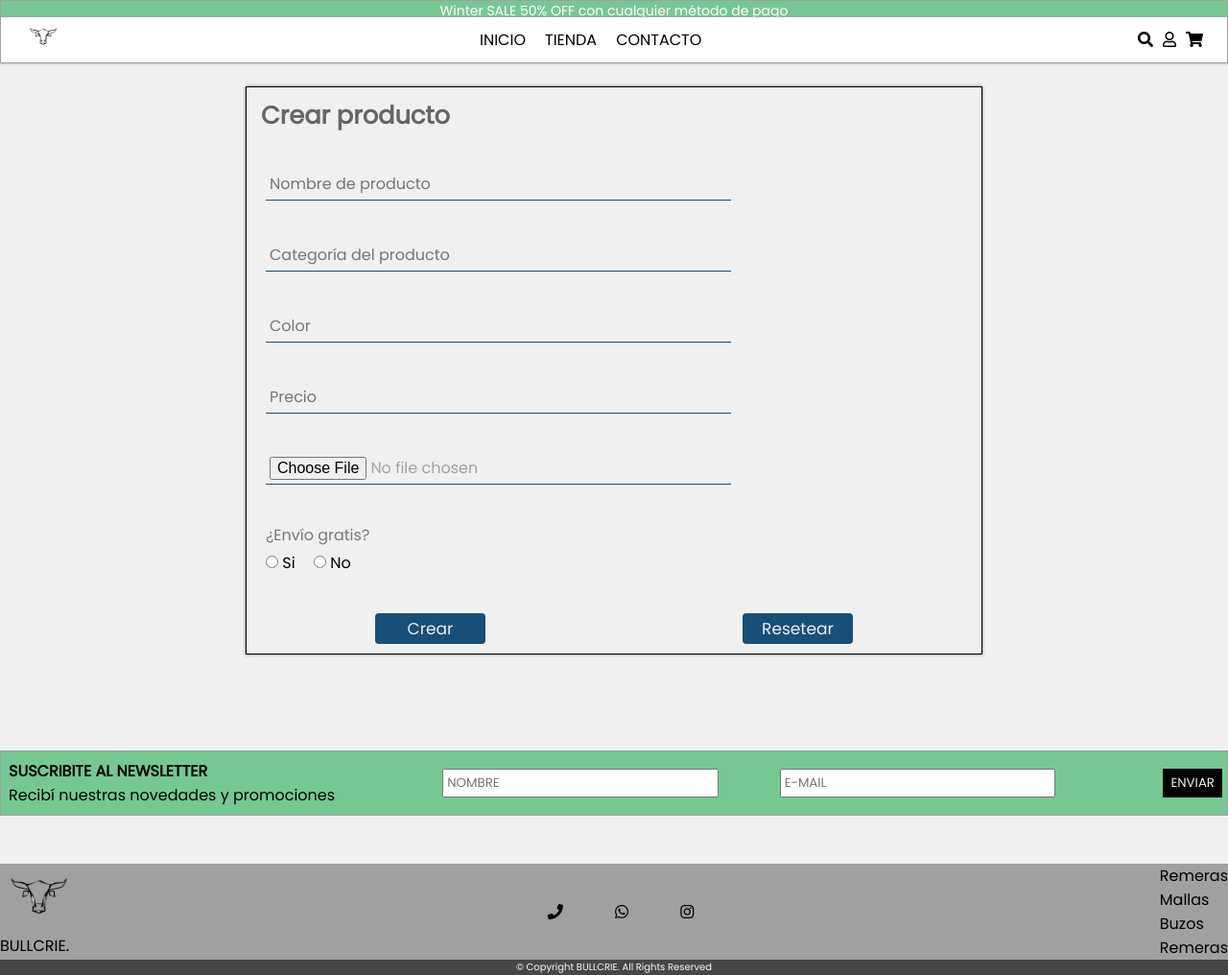
After one commit to MicaPupparo/grupo_3_Bullcrie, a Node server app: template Estructura/views/productCreate.ejs in a window 1280 px wide. The commit adds this page. Shown: the whole page at 96% size. Run offline with Node 20, Linux system fonts and the light colour scheme; the template is opened without the code that fills it, so the values that code supplies are empty.

Commit message:
cree el los archivos correspondientes para la creacion del producto

```diff
--- a/Estructura/controller/productosController.js
+++ b/Estructura/controller/productosController.js
@@ -6,7 +6,10 @@ const controller = {
   },
   productDetail: (req, res) => {
     res.render("productDetail.ejs")
+  },
+  productCreate: (req, res) => {
+    res.render("productCreate.ejs")
   }
-}
+};
 
 module.exports = controller;
--- /dev/null
+++ b/Estructura/public/css/styles-productCreate.css
@@ -0,0 +1,155 @@
+* {
+  margin: 0px;
+  padding: 0px;
+  font-family: 'Poppins';
+  box-sizing: border-box;
+}
+
+body {
+  margin-top: 90px;
+  background-color: #f0f0f0;
+}
+
+form.creacion {
+  display: block;
+  width: 60%;
+  border: solid 1px #000000;
+  margin: 50px auto;
+  box-shadow: 0px 0px 3px rgb(100, 100, 100);
+}
+
+body h3.tituloPc {
+  margin: 10px 0px 25px 15px;
+}
+
+form .casillaPc {
+  margin: 0px 0px 25px 20px;
+}
+
+.nombre-productoPc,
+.imagenPc,
+.categoria-productoPc,
+.colorPc,
+.precioPc{
+  color: #a0a0a0;
+  background-color: #f0f0f0;
+  width: 65%;
+  padding: 4px;
+  border: 0px;
+  border-bottom: 1px solid #184e77;
+  font-size: 0.7em;
+}
+
+.envioLabel{
+  display: block;
+  margin-bottom: 4px;
+  color: #797878;
+  font-size: 0.9em;
+}
+
+.opcionEnvio{
+  font-size: 0.9em;
+  margin-right: 15px;
+}
+
+form .buttonsPc {
+  display: flex;
+  justify-content: space-between;
+}
+
+form .buttonsPc .boton {
+  text-align: center;
+  text-decoration: none;
+  font-family: 'Poppins';
+  font-size: 14px;
+  background-color: #184e77;
+  color: #f0f0f0;
+  width: 25%;
+  margin: 0px auto 10px;
+  max-width: 115px;
+  padding: 3px;
+  border: 0px;
+  border-radius: 4px;
+  transition: background-color 250ms;
+}
+
+form .boton:hover {
+  background-color: #276da3;
+}
+
+/*   FOOTER ----------------------------------------------------------------------------*/
+footer{
+  background-color: #A0A0A0;
+  display: flex;
+  justify-content: space-between;
+  align-items: center;
+  width: 100%;
+  bottom: 0;
+  margin-top: 50px;
+}
+
+.logoConNombre img{
+  width: 85px;
+}
+
+.footerSociales a{
+  color: #000000;
+  margin: 25px;
+  transition: 0.3s;
+}
+.footerSociales a:hover{
+  text-decoration: none;
+  color:#184e77;
+}
+
+.categoriasFooter a{
+ text-decoration: none;
+ color: #000000;
+
+}
+
+.categoriasFooter ul a {
+color: #000000;
+transition: 0.3s;
+}
+.categoriasFooter ul a:hover {
+text-decoration: none;
+color: #184e77;
+}
+
+.mensajeFooter{
+  font-size: 10px;
+  text-align: center;
+  background-color: #000000;
+}
+
+.mensajeFooter p{
+  color: white;
+}
+
+@media (min-width: 769px) {
+
+  body h3.tituloPc {
+    font-size: 1.6em;
+    margin: 10px 0px 35px 15px;
+  }
+
+  form .casillaPc {
+    margin: 0px 0px 40px 20px;
+  }
+
+  .nombre-productoPc,
+  .imagenPc,
+  .categoria-productoPc,
+  .colorPc,
+  .envioLabel,
+  .precioPc,
+  .opcionEnvio{
+    font-size: 1em;
+  }
+
+  form .buttonsPc .boton {
+    font-size: 17px;
+  }
+
+}
--- a/Estructura/routes/productos.js
+++ b/Estructura/routes/productos.js
@@ -8,4 +8,6 @@ router.get("/carrito", productosController.productCart);
 
 router.get("/detalle", productosController.productDetail);
 
+router.get("/create", productosController.productCreate);
+
 module.exports = router;
--- a/Estructura/views/partials/head.ejs
+++ b/Estructura/views/partials/head.ejs
@@ -12,6 +12,7 @@
     <link rel="stylesheet" href="/css/styles-register.css">
     <link rel="stylesheet" href="/css/styles-newsletter.css">
     <link rel="stylesheet" href="/css/styles-newsletter.css" />
+    <link rel="stylesheet" href="/css/styles-productCreate.css" />
     <link rel="stylesheet" href="https://fonts.googleapis.com/css2?family=Poppins&display=swap%22%3E%22%3E">
     <link rel="stylesheet" href="https://use.fontawesome.com/releases/v5.15.4/css/all.css" integrity="sha384-DyZ88mC6Up2uqS4h/KRgHuoeGwBcD4Ng9SiP4dIRy0EXTlnuz47vAwmeGwVChigm" crossorigin="anonymous">
 
--- /dev/null
+++ b/Estructura/views/productCreate.ejs
@@ -0,0 +1,121 @@
+<!-- -------------------------------------HEAD & TAGS-------------------------------------------------------- -->
+<%- include('./partials/head') %>
+
+<body class="wrapper">
+  <!-- -------------------------------------HEADER-------------------------------------------------------- -->
+
+<%- include('./partials/header') %>
+  <!-- -------------------------------------MAIN-------------------------------------------------------- -->
+
+  <form class="creacion">
+
+    <h3 class="tituloPc">Crear producto</h3>
+
+    <div class="casillaPc">
+      <input
+        type="text"
+        name="nombre de producto"
+        placeholder="Nombre de producto"
+        class="nombre-productoPc"
+        required
+      />
+    </div>
+
+    <div class="casillaPc">
+      <input
+        type="text"
+        name="categoria"
+        placeholder="Categoría del producto"
+        class="categoria-productoPc"
+        required
+      />
+    </div>
+
+    <div class="casillaPc">
+      <input
+        type="text"
+        name="color"
+        placeholder="Color"
+        class="colorPc"
+        required
+      />
+    </div>
+
+    <div class="casillaPc">
+      <input
+        type="number"
+        name="precio"
+        placeholder="Precio"
+        class="precioPc"
+        required
+      />
+    </div>
+
+    <div class="casillaPc">
+      <input
+        type="file"
+        name="imagen"
+        placeholder="Imagen"
+        class="imagenPc"
+        accept=".jpg"
+        required
+      />
+    </div>
+
+    <div class="casillaPc">
+      <label class="envioLabel">¿Envío gratis?</label>
+      <label>
+        <input
+        type="radio"
+        name="envio"
+        class="envio-siPc"
+        value="Si"
+        required
+        />
+        <label class="opcionEnvio">Si</label>
+      </label>
+
+      <label>
+        <input
+       type="radio"
+        name="envio"
+        class="envio-noPc"
+        value="No"
+        required
+        />
+        <label class="opcionEnvio">No</label>
+      </label>
+    </div>
+
+
+    <div class="buttonsPc">
+
+      <button type="submit" class="boton" >Crear</button>
+
+      <button type="reset" class="boton" >Resetear</button>
+
+    </div>
+
+  </form>
+
+  <section class="newsletter">
+    <div class="texto">
+      <h4>SUSCRIBITE AL NEWSLETTER</h4>
+
+      <p>Recibí nuestras novedades y promociones</p>
+    </div>
+
+    <div class="datos">
+      <input type="text" placeholder="NOMBRE" class="newsletter-nombre" />
+      <input type="email" placeholder="E-MAIL" class="newsletter-email" />
+    </div>
+
+    <button type="submit" class="enviar">ENVIAR</button>
+  </section>
+
+<!-- -------------------------------------FOOTER-------------------------------------------------------- -->
+  <%- include('./partials/footer') %>
+
+  <script type="text/javascript" src="/css\header.js"></script>
+
+</body>
```
